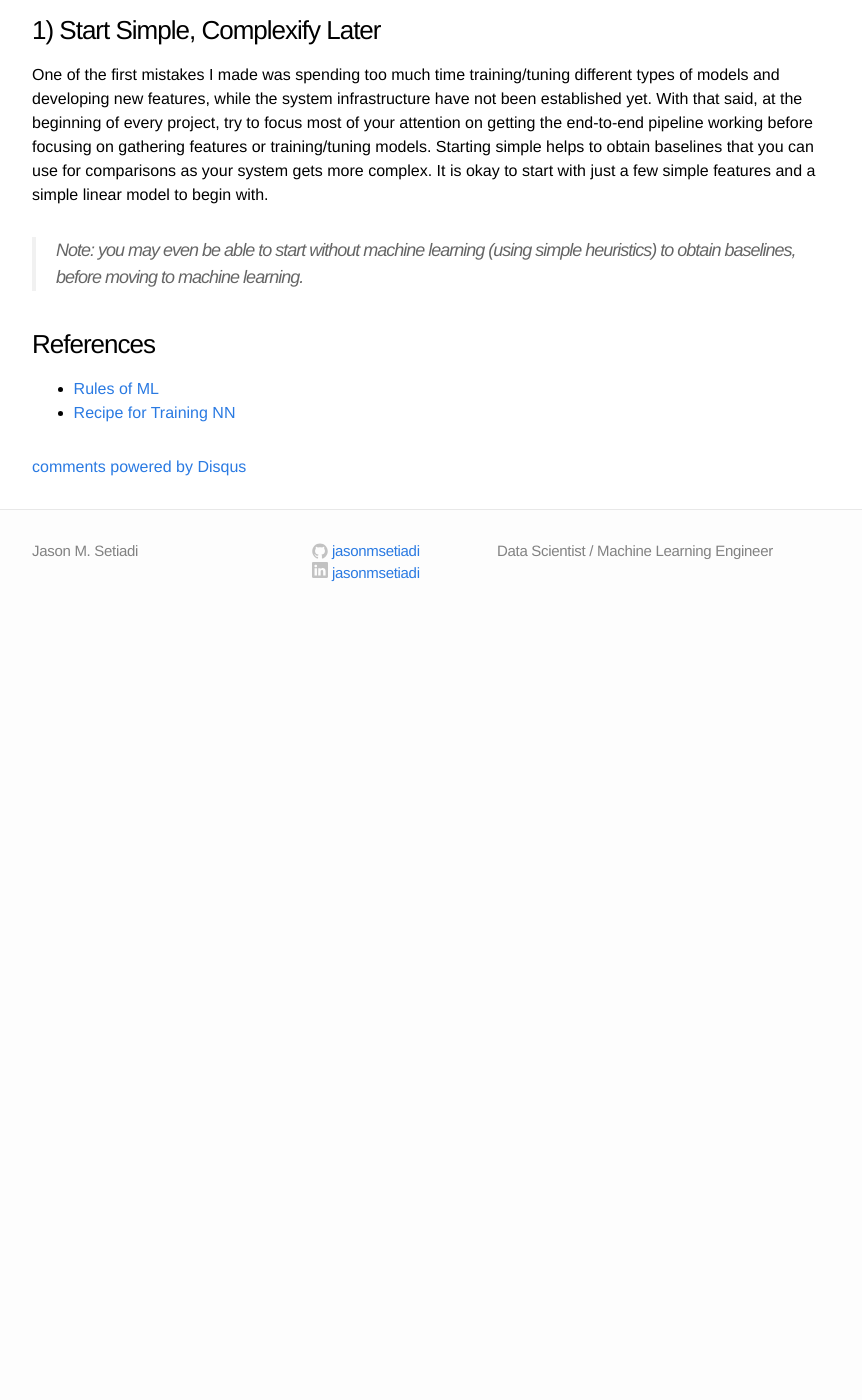
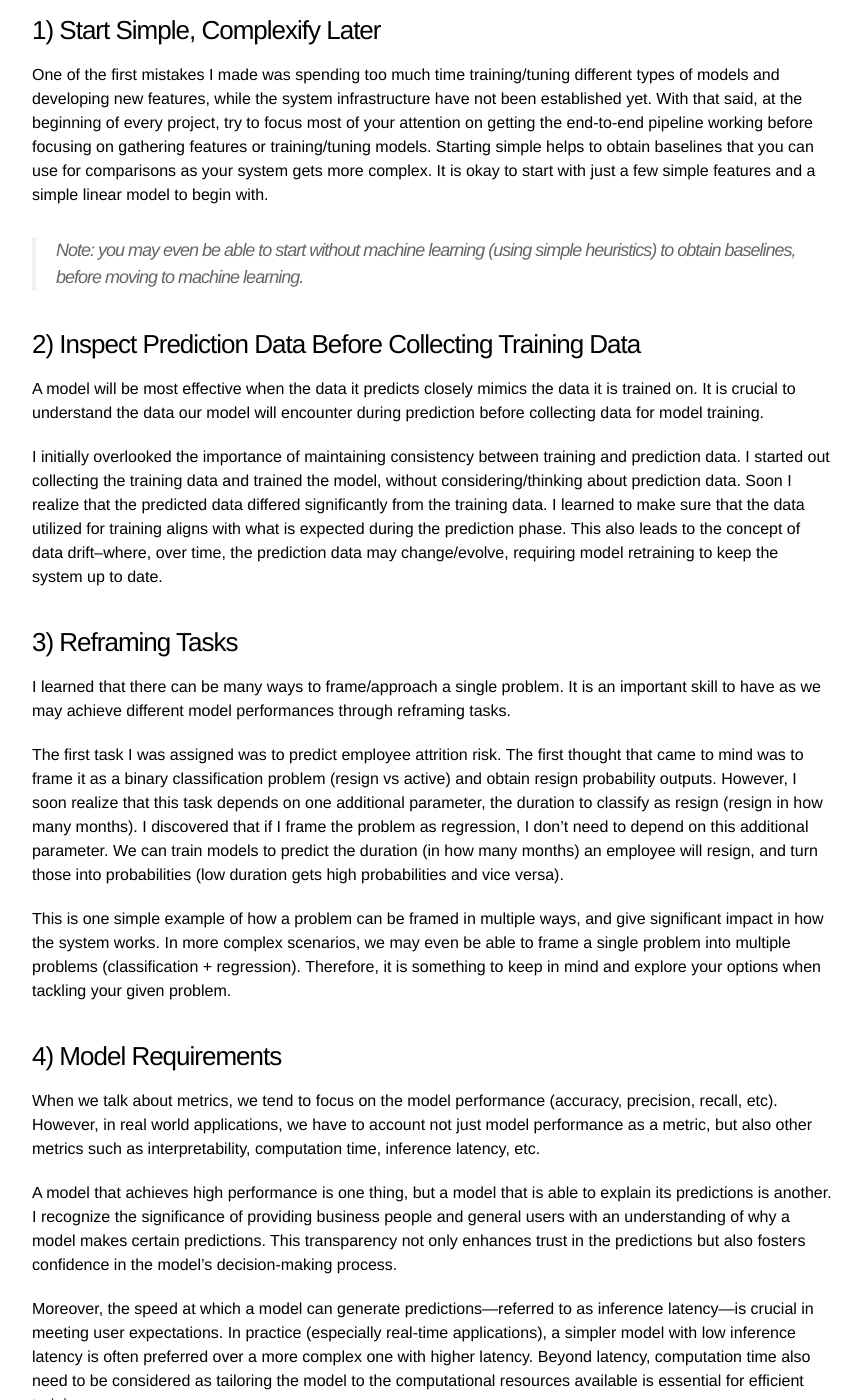
Before and after one commit to jasonmsetiadi/jasonmsetiadi.github.io, a Jekyll site: the page built from _posts/2023-08-30-first-job.markdown, in a window 1280 px wide and 1400 px high, scrolled down 351 px. Shown: the whole window, without its empty margins (208-1070 px from the left). Built offline with Jekyll 4.4.1, drawn with Linux system fonts in a browser that asks for light colours; comment, search, counter and statistics services are not loaded; before the commit the page ends 981 px from its top, so only the background shows below that; some of the changed text lies outside the part shown.

Commit message:
add 3 more lessons

```diff
--- a/_posts/2023-08-30-first-job.markdown
+++ b/_posts/2023-08-30-first-job.markdown
@@ -10,25 +10,38 @@ mathjax: false
 As I graduated from college, I wanted to experience how ML is applied in the real world. I landed my first job at a start up as the only data scientist/ ml engineer, so I am expected to build things from scratch and learn things on my own. I wanted to share some of the things I learned and the mistakes I made throughout my experience so far. Hopefully people can relate and benefit from this.
 
 ### 1) Start Simple, Complexify Later
-
 One of the first mistakes I made was spending too much time training/tuning different types of models and developing new features, while the system infrastructure have not been established yet. With that said, at the beginning of every project, try to focus most of your attention on getting the end-to-end pipeline working before focusing on gathering features or training/tuning models. Starting simple helps to obtain baselines that you can use for comparisons as your system gets more complex. It is okay to start with just a few simple features and a simple linear model to begin with.
 
 > Note: you may even be able to start without machine learning (using simple heuristics) to obtain baselines, before moving to machine learning.
 
-<!-- ### 2) Improving Data vs Model
+### 2) Inspect Prediction Data Before Collecting Training Data
+A model will be most effective when the data it predicts closely mimics the data it is trained on. It is crucial to understand the data our model will encounter during prediction before collecting data for model training.
+
+I initially overlooked the importance of maintaining consistency between training and prediction data. I started out collecting the training data and trained the model, without considering/thinking about prediction data. Soon I realize that the predicted data differed significantly from the training data. I learned to make sure that the data utilized for training aligns with what is expected during the prediction phase. This also leads to the concept of data drift--where, over time, the prediction data may change/evolve, requiring model retraining to keep the system up to date.
+
+### 3) Reframing Tasks
+I learned that there can be many ways to frame/approach a single problem. It is an important skill to have as we may achieve different model performances through reframing tasks.
+
+The first task I was assigned was to predict employee attrition risk. The first thought that came to mind was to frame it as a binary classification problem (resign vs active) and obtain resign probability outputs. However, I soon realize that this task depends on one additional parameter, the duration to classify as resign (resign in how many months). I discovered that if I frame the problem as regression, I don't need to depend on this additional parameter. We can train models to predict the duration (in how many months) an employee will resign, and turn those into probabilities (low duration gets high probabilities and vice versa).
+
+This is one simple example of how a problem can be framed in multiple ways, and give significant impact in how the system works. In more complex scenarios, we may even be able to frame a single problem into multiple problems (classification + regression). Therefore, it is something to keep in mind and explore your options when tackling your given problem.
+
+### 4) Model Requirements
+When we talk about metrics, we tend to focus on the model performance (accuracy, precision, recall, etc). However, in real world applications, we have to account not just model performance as a metric, but also other metrics such as interpretability, computation time, inference latency, etc.
+
+A model that achieves high performance is one thing, but a model that is able to explain its predictions is another. I recognize the significance of providing business people and general users with an understanding of why a model makes certain predictions. This transparency not only enhances trust in the predictions but also fosters confidence in the model's decision-making process.
+
+Moreover, the speed at which a model can generate predictions—referred to as inference latency—is crucial in meeting user expectations. In practice (especially real-time applications), a simpler model with low inference latency is often preferred over a more complex one with higher latency. Beyond latency, computation time also need to be considered as tailoring the model to the computational resources available is essential for efficient training.
+
+To conclude, the process of determining metrics should involve perspectives from both technical and non-technical stakeholders. The collaborative input ensures that the chosen metrics align not only with technical goals but also with the broader objectives of the business and end-users.
+
+<!-- ### 3) Improving Data vs Model
 Most of the time, it is always best to spend your time improving the data quality to increase model performance. No matter how advanced the model architecture you use, if the data is trash, the result will be trash. On the other hand, having high quality data and features will produce great results even with simple models.
 
-I learn that getting high-quality data requires significant amount of time. Real-world data is often messy and complicated. We need to first give a thorough inspection of our data and understand how it is stored in order to extract useful features. I made a mistake at first to not pay attention to the data I use for training and prediction. I realize further that the data I use for training is different from prediction. So, I learn to make sure that the data used for training is what is expected during prediction. This also touches the concept of data drift, where over time, the prediction data will change, which means model retraining is needed to keep the system up to date.
+I learn that getting high-quality data requires significant amount of time. Real-world data is often messy and complicated. We need to first give a thorough inspection of our data and understand how it is stored in order to extract useful features.  -->
 
-We also have to pay attention to data accuracy, completeness, consistency, and timeliness. Be patient, start simple, then iteratively complexify and improve your data quality.
-
-### 3) Reframing Tasks
-I realize that there can be many ways to frame a problem we would like to solve. It is an important skill to have as we may achieve different model performances just because of reframing.
-
-The first task I was assigned was to predict employee attrition risk. The first thought that came to mind was to frame it as a binary classification problem (resign vs active) and obtain resign probability outputs. However, as I acknowledge that this task depends on one additional parameter (the duration to classify as resign), I discovered a different way to frame the problem, which is regression. We can train models to predict the duration an employee will resign and turn those into probabilities (low duration gets high probabilities and vice versa).
-
-### 4) Model Requirements
-When we talk about metrics, people tend to focus on the model performance (accuracy, precision, recall). However in real world applications, we have to account not just model performance as a metric, but also other metrics such as interpretability, computation time, inference latency, etc. we usually prefer fast inference time than fast training time. hence choosing a smaller model and training it longer is prefered than a large model. A model that achieves high performance is one thing, but a model that is able to explain its predictions is another thing. I realize how important it is for business people and general users to get an understanding of why a model makes certain prediction. -->
+<!-- Sometimes even though we have the right features, we also have to pay attention to data accuracy, completeness, consistency, and timeliness. Sometimes there are mis entries that cause our features not to be as useful as expected. -->
+<!-- Be patient, start simple, then iteratively complexify and improve your data quality.  -->
 
 ### References
 - [Rules of ML](https://developers.google.com/machine-learning/guides/rules-of-ml)
```
